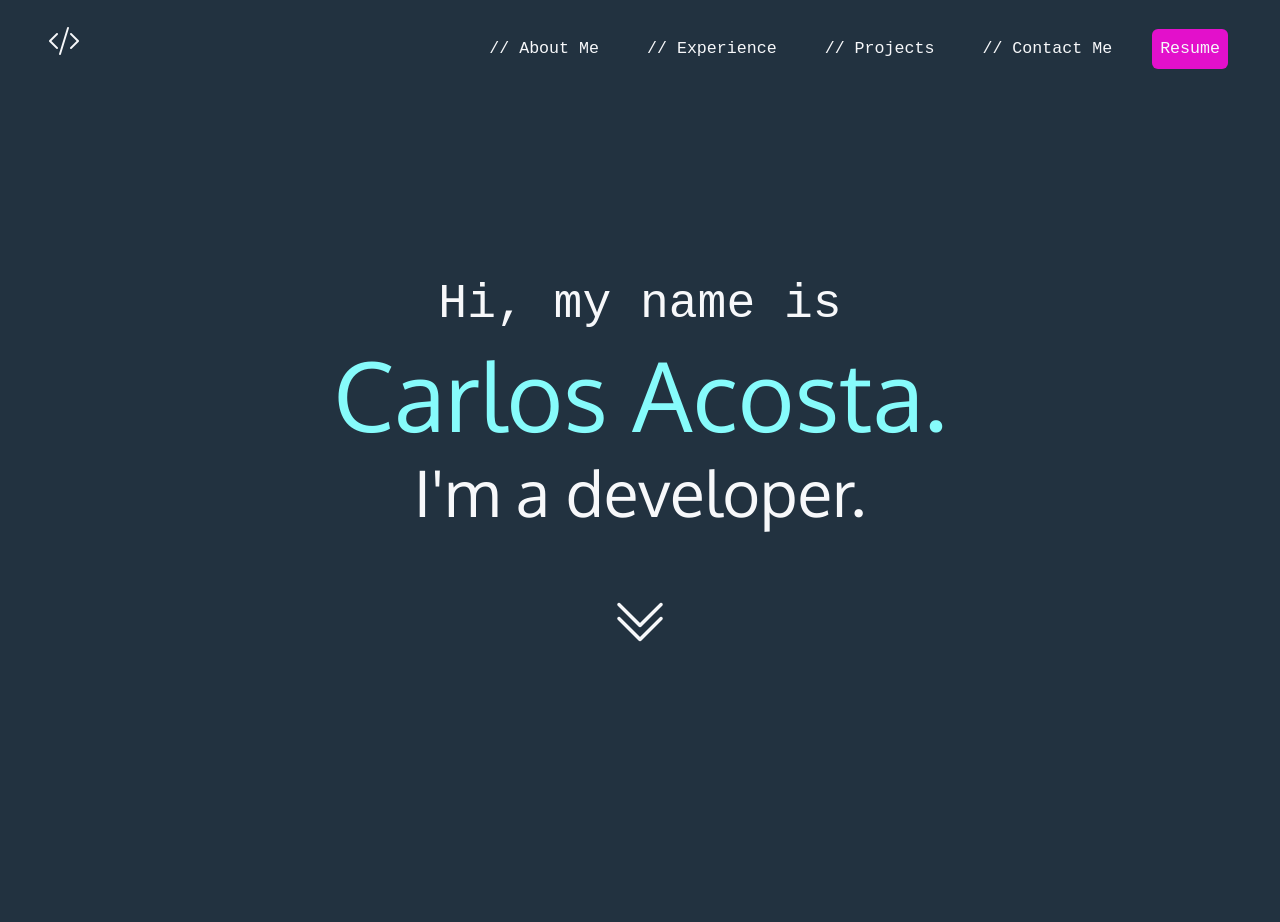
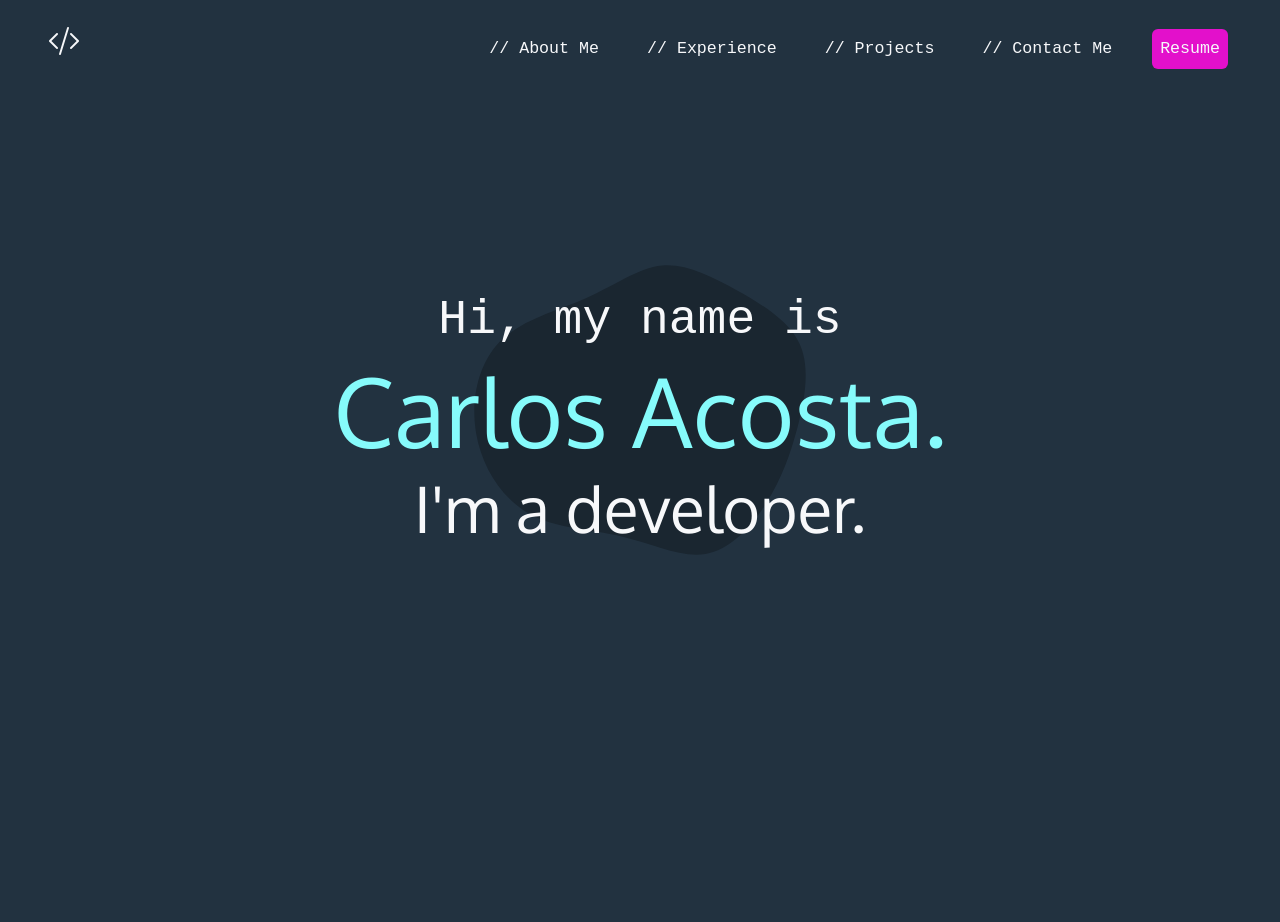
Before and after one commit to carlosra0345/personal-website, a website: page index.html in a window 1280 px wide. Shown: the top 922 px of the page. Drawn offline with nearby package versions, Linux system fonts and the light colour scheme; a script that the page names is missing; a web font is replaced by a local one.

Commit message:
updated design

```diff
--- a/index.html
+++ b/index.html
@@ -1,17 +1,22 @@
 <!DOCTYPE html>
 <html lang="en">
+
 <head>
     <meta charset="UTF-8">
     <meta name="viewport" content="width=device-width, initial-scale=1.0">
     <title>Carlos Acosta</title>
     <!--Google Fonts API, , then external stylesheet-->
-    <link href="https://cdn.jsdelivr.net/npm/bootstrap@5.1.3/dist/css/bootstrap.min.css" rel="stylesheet" integrity="sha384-1BmE4kWBq78iYhFldvKuhfTAU6auU8tT94WrHftjDbrCEXSU1oBoqyl2QvZ6jIW3" crossorigin="anonymous">
+    <link href="https://cdn.jsdelivr.net/npm/bootstrap@5.1.3/dist/css/bootstrap.min.css" rel="stylesheet"
+        integrity="sha384-1BmE4kWBq78iYhFldvKuhfTAU6auU8tT94WrHftjDbrCEXSU1oBoqyl2QvZ6jIW3" crossorigin="anonymous">
     <link rel="preconnect" href="https://fonts.googleapis.com">
     <link rel="preconnect" href="https://fonts.gstatic.com" crossorigin>
     <link href="https://fonts.googleapis.com/css2?family=Oxygen&family=Oxygen+Mono&display=swap" rel="stylesheet">
     <link rel="stylesheet" href="https://cdn.jsdelivr.net/npm/bootstrap-icons@1.3.0/font/bootstrap-icons.css">
     <link rel="stylesheet" href="src/styles/style.css">
+    <!--CDN link for KUTE.js-->
+    <script src="https://cdn.jsdelivr.net/npm/kute.js@2.2.4/dist/kute.min.js"></script>
 </head>
+
 <body>
     <!---Nav Section-->
     <nav class="navbar navbar-expand-lg mt-2">
@@ -19,7 +24,9 @@
             <a class="navbar-brand logo nav-link brand-icon" href="index.html">
                 <i class="bi bi-code-slash"></i>
             </a>
-            <button class="navbar-toggler navbar-dark" type="button" data-bs-toggle="collapse" data-bs-target="#navbarNav" aria-controls="#navbarNav" aria-expanded="false" aria-label="toggles navigation">
+            <button class="navbar-toggler navbar-dark" type="button" data-bs-toggle="collapse"
+                data-bs-target="#navbarNav" aria-controls="#navbarNav" aria-expanded="false"
+                aria-label="toggles navigation">
                 <span class="navbar-toggler-icon"></span>
             </button>
             <div class="collapse navbar-collapse list-container" id="navbarNav">
@@ -37,7 +44,8 @@
                         <a class="nav-link" href="#contact">// Contact Me</a>
                     </li>
                     <li class="nav-item">
-                        <a class="nav-link resume-button" target="_blank" href="https://drive.google.com/file/d/15xwscvoens8GF2lfh9Vg-RX8jALxsU_0/view?usp=sharing">
+                        <a class="nav-link resume-button" target="_blank"
+                            href="https://drive.google.com/file/d/15xwscvoens8GF2lfh9Vg-RX8jALxsU_0/view?usp=sharing">
                             Resume
                         </a>
                     </li>
@@ -46,12 +54,31 @@
         </div>
     </nav>
 
-    <!--Hero landing section-->
-    <section id="intro" class="container-fluid mx-auto">
-            <p class="name">Hi, my name is<span>Carlos Acosta.</span></p>
-            <h2>I'm a developer.</h2>
-            <span class="arrow-icon bi bi-chevron-double-down"></span>
-    </section>
+    <!--Hero Landing Section-->
+    <div>
+        <section id="intro" class="container-fluid mx-auto">
+            <svg class="blob"
+            id="visual" viewBox="0 0 960 400"
+            width="960" height="400"
+            xmlns="http://www.w3.org/2000/svg"
+            xmlns:xlink="http://www.w3.org/1999/xlink" version="1.1">
+            <g transform="translate(500.5651107016746 197.51324297311953)">
+                <path id="blob1"
+                    d="M76.6 -117C102.4 -102.6 128.5 -86.6 139.1 -63.5C149.6 -40.4 144.6 -10.2 137.5 17.8C130.3 45.7 121.1 71.3 105.9 95.5C90.7 119.6 69.6 142.3 45 146.5C20.4 150.6 -7.7 136.2 -39.1 128.9C-70.5 121.6 -105.1 121.4 -132.2 105.8C-159.2 90.3 -178.6 59.4 -184.4 25.9C-190.2 -7.6 -182.4 -43.7 -160.7 -66C-139 -88.2 -103.3 -96.7 -74.2 -109.6C-45.1 -122.4 -22.5 -139.7 1.4 -142C25.4 -144.2 50.8 -131.4 76.6 -117"
+                    fill="#1A2630"></path>
+            </g>
+            <g transform="translate(470.63530519990934 198.07773637117293)">
+                <path id="blob2" style="visibility:hidden"
+                    d="M76.6 -115.1C101.6 -103 125.8 -85.8 143.3 -61.4C160.8 -37 171.4 -5.4 171.6 27.9C171.8 61.1 161.5 96 137 111.7C112.5 127.3 73.9 123.6 40.5 129.6C7.1 135.6 -20.9 151.3 -51.1 152.4C-81.3 153.4 -113.6 139.9 -128.7 115.4C-143.8 90.9 -141.7 55.5 -144.9 21.8C-148.2 -11.8 -156.9 -43.7 -150.7 -73.7C-144.6 -103.7 -123.7 -131.8 -96.1 -142.7C-68.5 -153.6 -34.2 -147.3 -4.2 -140.7C25.8 -134.1 51.5 -127.2 76.6 -115.1"
+                    fill="#1A2630"></path>
+            </g>
+            </svg>
+            <div class="text-container">
+                <p class="name">Hi, my name is<span>Carlos Acosta.</span></p>
+                <h2>I'm a developer.</h2>
+                </div>
+        </section>
+    </div>
 
     <!--About Me Section-->
     <section id="about" class="container overflow-hidden">
@@ -65,7 +92,8 @@
                 <div class="row my-5">
                     <section class="about-text">
                         <h3 class="subheading-3">About Me</h3>
-                        <p>I am currently a Computer Science student at Texas A&M University who is fascinated with learning and using technology
+                        <p>I am currently a Computer Science student at Texas A&M University who is fascinated with
+                            learning and using technology
                             to solve complex problems.
                         </p>
                     </section>
@@ -83,7 +111,8 @@
                                 <span>C++</span>
                             </li>
                             <li>
-                                <img src="src/assets/JavaScript-logo.png" alt="javascript-icon" class="skill-icon js-logo">
+                                <img src="src/assets/JavaScript-logo.png" alt="javascript-icon"
+                                    class="skill-icon js-logo">
                                 <span>JavaScript</span>
                             </li>
                             <li>
@@ -119,8 +148,10 @@
                         <h3>Paycom</h3>
                         <p>Summer Technology Engagement Program | July 2023 - Present</p>
                     </div>
-                    <p>Lorem ipsum dolor sit amet, consectetur adipisicing elit. Mollitia distinctio, sequi adipisci sed facere
-                        voluptatum nam eaque repellendus nisi voluptatem velit quos incidunt. Magnam cumque ipsam aliquid nihil sapiente doloribus.
+                    <p>Lorem ipsum dolor sit amet, consectetur adipisicing elit. Mollitia distinctio, sequi adipisci sed
+                        facere
+                        voluptatum nam eaque repellendus nisi voluptatem velit quos incidunt. Magnam cumque ipsam
+                        aliquid nihil sapiente doloribus.
                     </p>
                 </div>
                 <div class="experience-skills">
@@ -183,8 +214,10 @@
                         <p>September 2023 - Present</p>
                     </div>
                     <p>
-                        Recently elected as an Events and Marketing Officer where I am responsible for managing the club's social media
-                        presence, planning events, and driving member engagement. Additionally, as a member, I have attended various workshops learning new
+                        Recently elected as an Events and Marketing Officer where I am responsible for managing the
+                        club's social media
+                        presence, planning events, and driving member engagement. Additionally, as a member, I have
+                        attended various workshops learning new
                         technologies and services.
                     </p>
                 </div>
@@ -205,7 +238,7 @@
     </section>
 
     <!--Projects Section-->
- <!---   <section id="projects" class=container>
+    <!---   <section id="projects" class=container>
         <h2>Projects</h2>
         <div class="projects-grid">
             <div class="seamcarve-tile">
@@ -231,8 +264,10 @@
                 <h2 class="contact-text">Contact Me</h2>
                 <form class="contact-form mx-auto">
                     <input id="user-name" class="name-input contact-input" type="text" placeholder="<Name>" required>
-                    <input id="user-email"  class="email-input contact-input" type="email" placeholder="<Email>" required>
-                    <textarea id="user-message"  class="message-input" placeholder="<Message>" maxlength="400" required></textarea>
+                    <input id="user-email" class="email-input contact-input" type="email" placeholder="<Email>"
+                        required>
+                    <textarea id="user-message" class="message-input" placeholder="<Message>" maxlength="400"
+                        required></textarea>
                     <button class="form-button" type="submit">Submit</button>
                 </form>
                 <!----
@@ -271,8 +306,20 @@
     <div src="src/assets/layered-waves-haikei.svg" class="spacer layer1"></div>
 
     <!--Popper.js, Bootstrap-->
-    <script src="https://cdn.jsdelivr.net/npm/bootstrap@5.1.3/dist/js/bootstrap.bundle.min.js" integrity="sha384-ka7Sk0Gln4gmtz2MlQnikT1wXgYsOg+OMhuP+IlRH9sENBO0LRn5q+8nbTov4+1p" crossorigin="anonymous"></script>
+    <script src="https://cdn.jsdelivr.net/npm/bootstrap@5.1.3/dist/js/bootstrap.bundle.min.js"
+        integrity="sha384-ka7Sk0Gln4gmtz2MlQnikT1wXgYsOg+OMhuP+IlRH9sENBO0LRn5q+8nbTov4+1p"
+        crossorigin="anonymous"></script>
 
+        <script>
+            const tween = KUTE.fromTo(
+                '#blob1',
+                {path: '#blob1'},
+                {path: '#blob2'},
+                {repeat: 999, duration: 3000, yoyo: true}
+            )
+            tween.start()
+        </script>
 
 </body>
+
 </html>
--- a/src/styles/style.css
+++ b/src/styles/style.css
@@ -3,6 +3,7 @@
     --darkblue: #1A2630;
     --aurablue: #223240;
     --plum: #4b0d49;
+    --lightplum: #e63ce0,
     --hotmag:#ff17e4;
     --magenta:#e310cb;
     --aqua:#86fbfb;
@@ -15,6 +16,10 @@
 .subheading-3{
     margin-bottom: 1rem;
     font-weight: bold;
+}
+
+.flip{
+    transform: rotate(180deg);
 }
 
 /*setting border box model*/
@@ -78,6 +83,7 @@ nav ul h1 i{
 }
 
 .nav-link:hover{
+    transition: 0.6s;
     color: var(--magenta);
     text-decoration: underline;
 }
@@ -90,18 +96,34 @@ nav ul h1 i{
 }
 
 .resume-button:hover{
+    transition: 0.6s;
     cursor: pointer;
     color: var(--white);
-    background-color: var(--hotmag);
+    opacity: 0.9;
 }
 
 
 /*hero landing page*/
+.blob{
+    background-repeat: no-repeat;
+    background-position: center;
+    background-size: cover;
+
+}
+
+.scroll-pointer{
+    display: block;
+}
+
 #intro{
     margin: 0 auto;
     text-align: center;
-    margin-top: 15%;
-    padding-bottom: 20%;
+    margin-top: 10%;
+    margin-bottom: 12%;
+}
+
+.text-container{
+    transform: translateY(-20rem);
 }
 
 #intro p{
@@ -261,7 +283,7 @@ nav ul h1 i{
 
 /*Contact me styling*/
 #contact{
-    padding-bottom: 10%;
+    padding-bottom: 2%;
 }
 
 #contact h2{
@@ -380,7 +402,6 @@ section div [class*="bi-"] {
     clip: rect(0, 0, 0, 0);
     border: 0;
   }
-
 /*footer section*/
 .spacer{
     aspect-ratio: 960/300;
@@ -390,6 +411,10 @@ section div [class*="bi-"] {
     background-size: cover;
 }
 
+.plum-helper{
+    background-color: #4b0d49;
+}
+
 .layer1 {
     background-image: url('../assets/layered-waves-haikei.svg');
 }
```
Also changed, not shown: src/assets/blob-haikei-1.svg (added), src/assets/blob-haikei-2.svg (added), src/assets/blob-large-1.svg (added), src/assets/blob-large-2.svg (added), src/assets/blob-md-1.svg (added), src/assets/blob-md-2.svg (added), src/assets/layered-waves-haikei-reversed.svg (added), src/scripts/blob.js (added), 1 other file.
